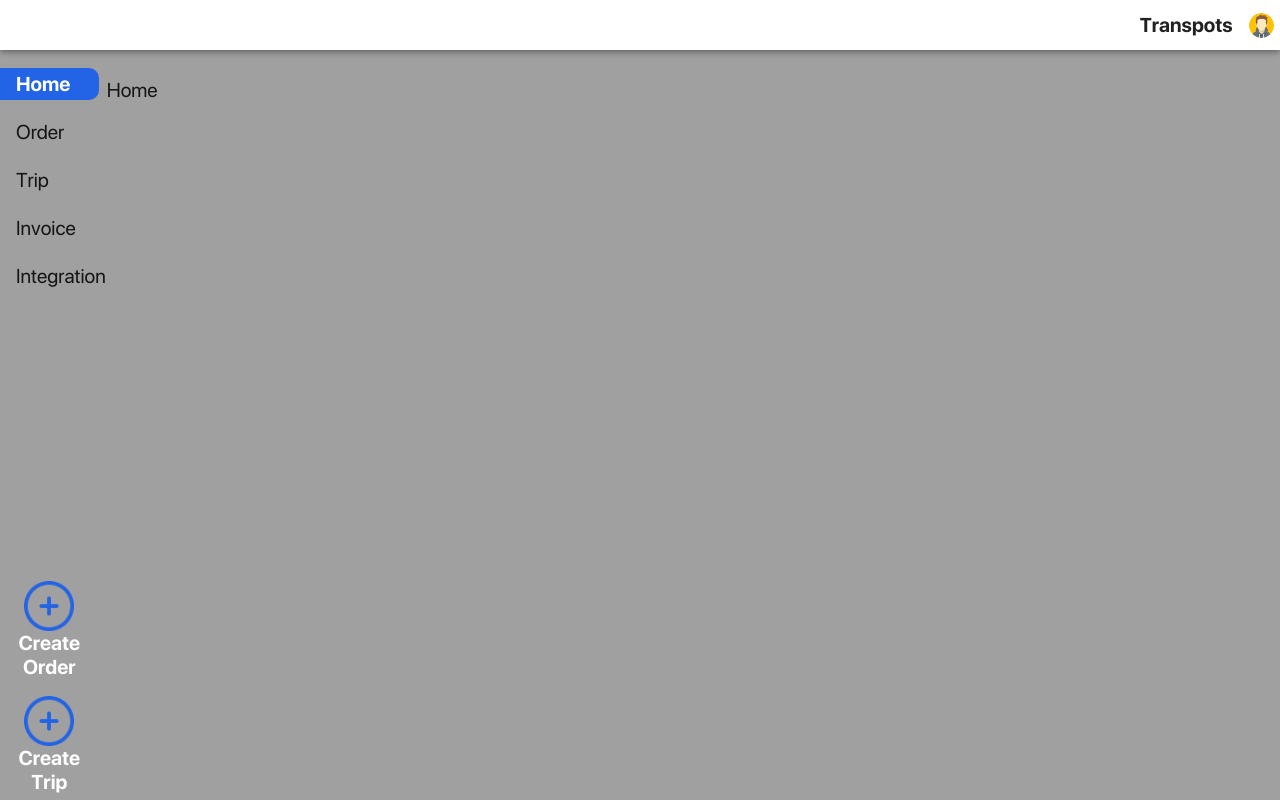
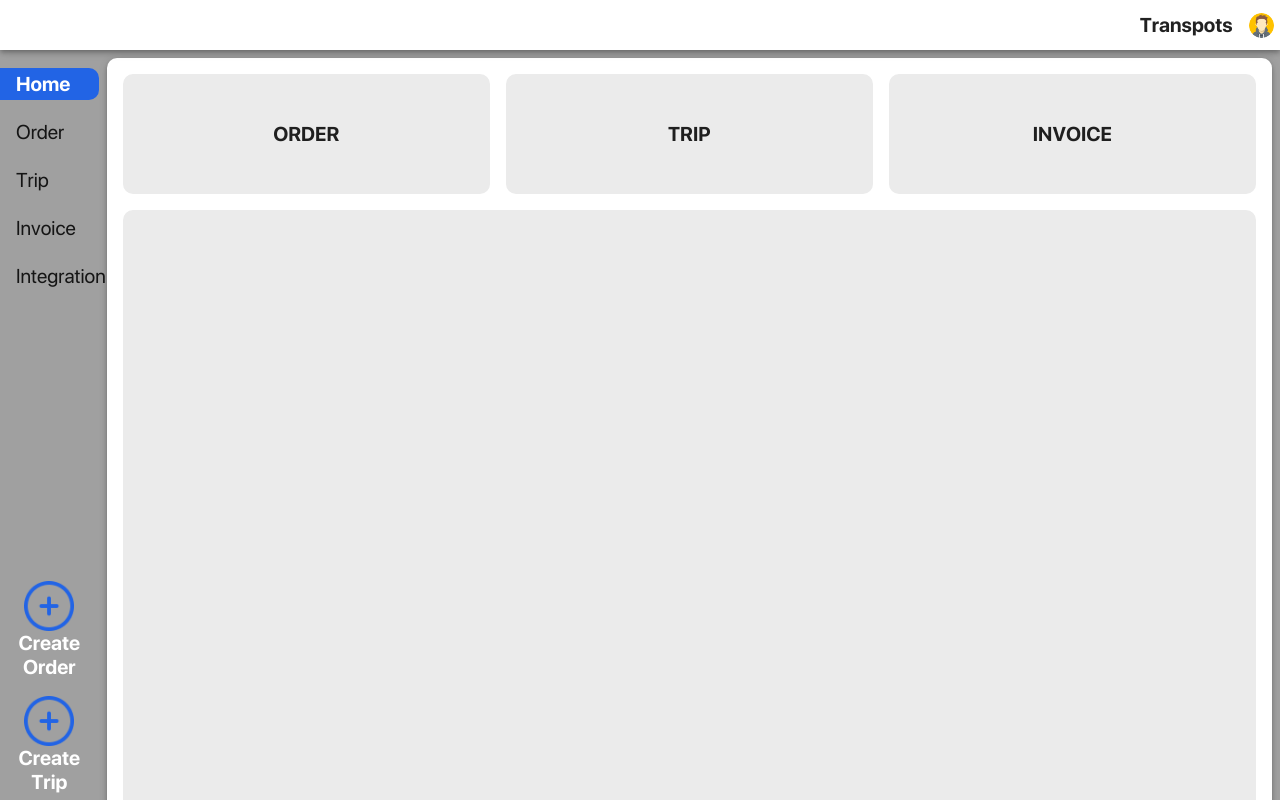
Before and after one commit to deluxanMD/transpots, a React (Create React App) app: page / in a window 1280 px wide. Shown: the top 800 px of the page. Built offline with nearby package versions, Linux system fonts and the light colour scheme.

Commit message:
Add skeleton page for home

```diff
--- /dev/null
+++ b/src/components/custom-skeleton/custom-skeleton.component.tsx
@@ -0,0 +1,27 @@
+import { Box, Typography } from '@mui/material'
+
+type CustomSkeletonProps = {
+  height: number
+  text?: string
+}
+
+const CustomSkeleton = ({ height, text }: CustomSkeletonProps) => {
+  return (
+    <Box
+      sx={{
+        bgcolor: 'secondary.light',
+        display: 'flex',
+        alignItems: 'center',
+        justifyContent: 'center',
+        borderRadius: '10px',
+        height,
+      }}
+    >
+      <Typography fontSize={20} fontWeight={700}>
+        {text}
+      </Typography>
+    </Box>
+  )
+}
+
+export default CustomSkeleton
--- /dev/null
+++ b/src/layouts/single-column-layout/single-column-layout.tsx
@@ -0,0 +1,22 @@
+import { Grid2, Paper } from '@mui/material'
+import React from 'react'
+
+const SingleColumnLayout = ({ children }: { children: React.ReactNode }) => {
+  return (
+    <Grid2 size={{ xs: 12, lg: 11 }}>
+      <Paper
+        elevation={4}
+        sx={{
+          px: 2,
+          pb: 2,
+          backgroundColor: 'white',
+        }}
+        className="hide-scrollbar"
+      >
+        {children}
+      </Paper>
+    </Grid2>
+  )
+}
+
+export default SingleColumnLayout
--- a/src/pages/home/Home.tsx
+++ /dev/null
@@ -1,11 +0,0 @@
-import { Box } from '@mui/material'
-
-const Home = () => {
-  return (
-    <Box>
-      <p>Home</p>
-    </Box>
-  )
-}
-
-export default Home
--- /dev/null
+++ b/src/pages/home/home.page.tsx
@@ -0,0 +1,28 @@
+import { Grid2, Stack } from '@mui/material'
+import SingleColumnLayout from '../../layouts/single-column-layout/single-column-layout'
+import CustomSkeleton from '../../components/custom-skeleton/custom-skeleton.component'
+
+const Home = () => {
+  return (
+    <SingleColumnLayout>
+      <Stack direction="row" spacing={2} pt={2}>
+        <Grid2 size={{ xs: 12, lg: 4 }}>
+          <CustomSkeleton height={120} text="ORDER" />
+        </Grid2>
+        <Grid2 size={{ xs: 12, lg: 4 }}>
+          <CustomSkeleton height={120} text="TRIP" />
+        </Grid2>
+        <Grid2 size={{ xs: 12, lg: 4 }}>
+          <CustomSkeleton height={120} text="INVOICE" />
+        </Grid2>
+      </Stack>
+      <Stack spacing={2} mt={2}>
+        <Grid2 size={12}>
+          <CustomSkeleton height={1200} />
+        </Grid2>
+      </Stack>
+    </SingleColumnLayout>
+  )
+}
+
+export default Home
--- a/src/routers/MainRouter.tsx
+++ b/src/routers/MainRouter.tsx
@@ -1,5 +1,5 @@
 import { createBrowserRouter, RouterProvider } from 'react-router-dom'
-import Home from '../pages/home/Home'
+import HomePage from '../pages/home/home.page'
 import OrderPage from '../pages/order/order-page'
 import MainLayout from '../layouts/main-layout/main-layout'
 import TripPage from '../pages/trip/trip.page'
@@ -15,7 +15,7 @@ const MainRouter = () => {
       children: [
         {
           path: '/',
-          element: <Home />,
+          element: <HomePage />,
         },
         {
           path: 'order',
```
